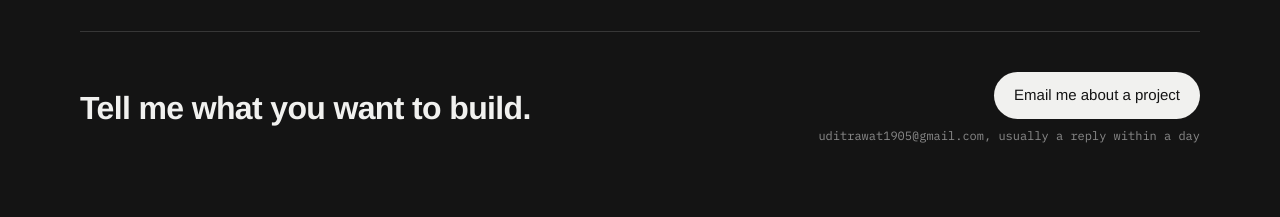
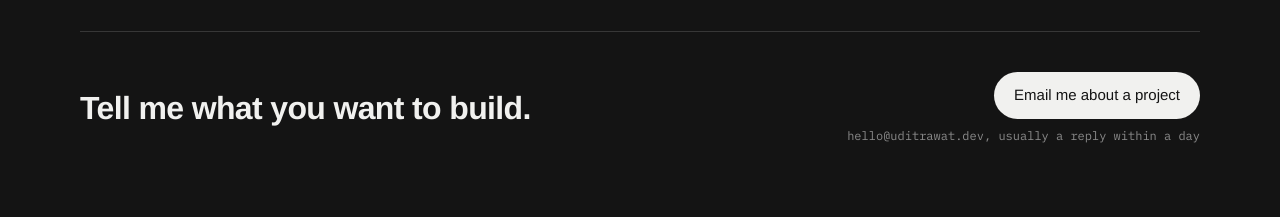
Before and after one commit to udit-rawat/portfolio, a React (Vite) app: page / in a window 1280 px wide. Shown: the part 5559-5776 px from the top of the page. Built offline with nearby package versions, Linux system fonts and the light colour scheme.

Commit message:
Switch portfolio contact email to hello@uditrawat.dev

```diff
--- a/src/data.ts
+++ b/src/data.ts
@@ -317,13 +317,13 @@ export const steps = [
 ]
 
 export const contact = {
-  email: 'uditrawat1905@gmail.com',
+  email: 'hello@uditrawat.dev',
   github: 'https://github.com/udit-rawat',
   linkedin: 'https://linkedin.com/in/udit-r',
   resume: 'https://udit-rawat.github.io/resume/',
   resumePdf: 'https://udit-rawat.github.io/resume/Udit_Rawat_AI_Engineer.pdf',
   projectMail:
-    'mailto:uditrawat1905@gmail.com?subject=' +
+    'mailto:hello@uditrawat.dev?subject=' +
     encodeURIComponent('Project enquiry') +
     '&body=' +
     encodeURIComponent('Hi Udit,\n\nWhat I want to build:\n\nRough timeline:\n\nBudget range:\n'),
```
